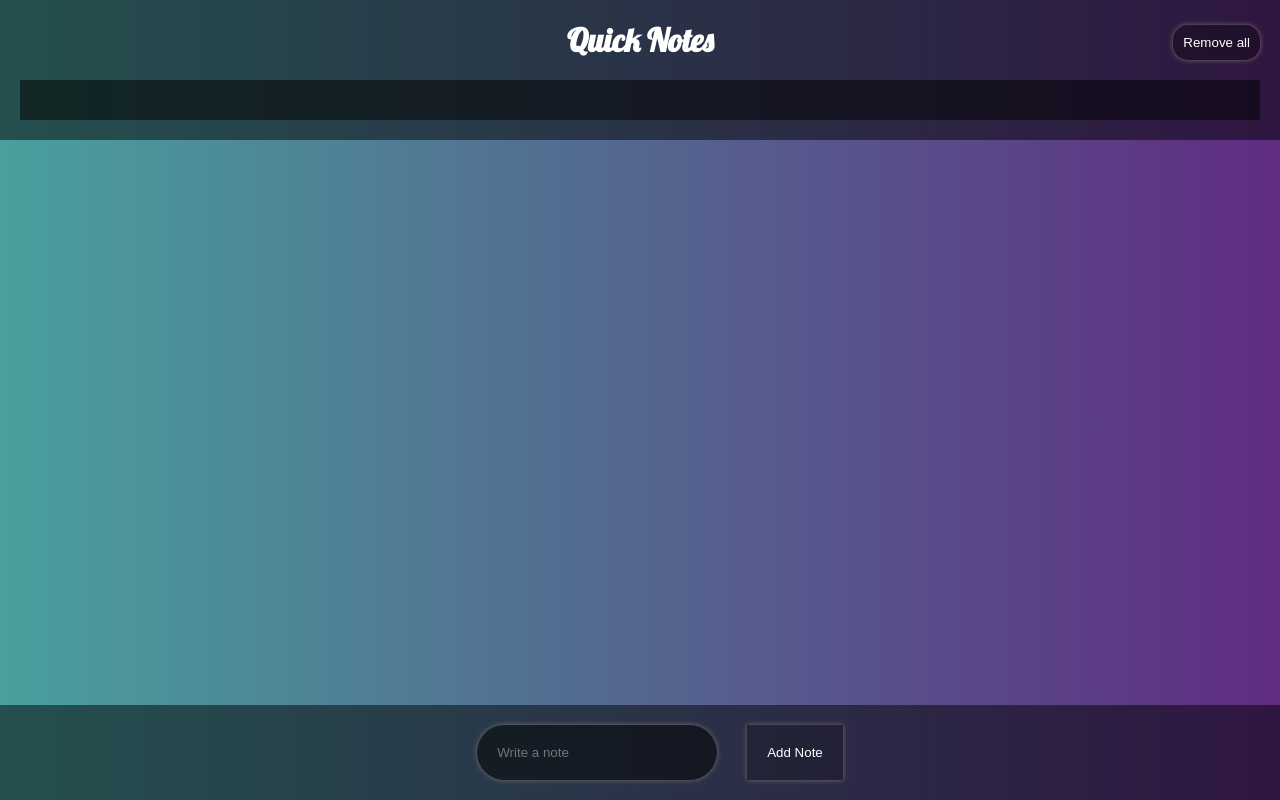
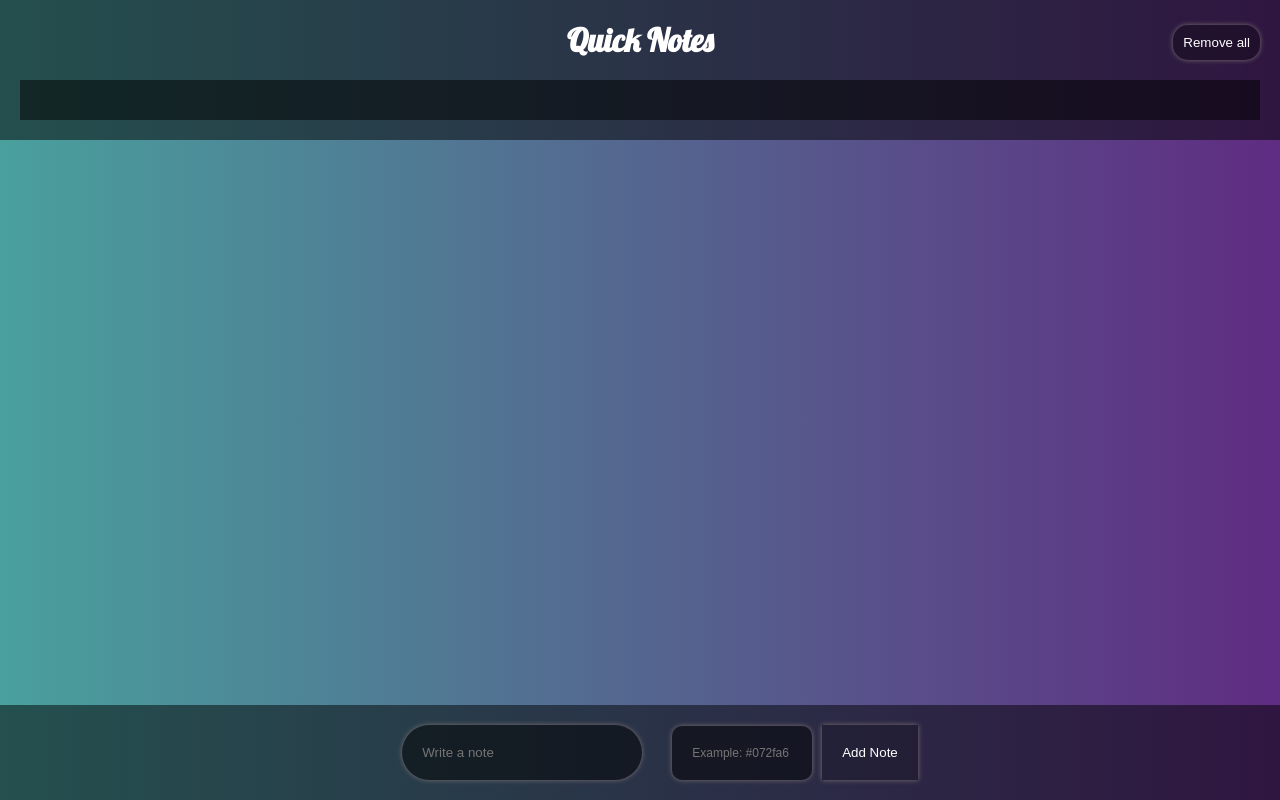
Before and after one commit to urielexis64/reactnotes, a React (Create React App) app: page / in a window 1280 px wide. Built offline with nearby package versions, Linux system fonts and the light colour scheme.

Commit message:
Now you can add a backgroundColor to your note (typing the hexadecimal code)

```diff
--- a/src/App.js
+++ b/src/App.js
@@ -28,7 +28,8 @@ class App extends Component {
     this.db.on('child_added', snap => {
       notes.push({
         noteId: snap.key,
-        noteContent: snap.val().noteContent
+        noteContent: snap.val().noteContent,
+        noteColor: snap.val().noteColor
       })
       this.setState({ notes });
     });
@@ -48,14 +49,17 @@ class App extends Component {
     this.db.child(noteId).remove();
   }
 
-  addNote(note) {
+  addNote(note, color) {
     /* let{notes} = this.state;
     notes.push({
       noteContent: note,
       noteId: notes.length+1
     });
     this.setState({notes});*/
-    this.db.push().set({ noteContent: note });
+    this.db.push().set({
+      noteContent: note,
+      noteColor: color
+    });
   }
 
   removeAll() {
@@ -82,6 +86,7 @@ class App extends Component {
                     noteContent={note.noteContent}
                     noteId={note.noteId}
                     key={note.noteId}
+                    noteColor={note.noteColor}
                     removeNote={this.removeNote}
                   />
                 )
--- a/src/Note/Note.css
+++ b/src/Note/Note.css
@@ -10,6 +10,7 @@
 
 span{
     float: right;
+    margin-left: 10px;
     cursor: pointer;
 }
 
--- a/src/Note/Note.jsx
+++ b/src/Note/Note.jsx
@@ -6,18 +6,18 @@ class Note extends Component {
         super(props);
         this.noteId = props.noteId;
         this.noteContent = props.noteContent;
+        this.noteColor = props.noteColor;
     }
 
     handleRemove = id => {
         const response = window.confirm("Are you sure?");
         if (response)
             this.props.removeNote(id);
-
     }
 
     render() {
         return (
-            <div className="Note">
+            <div style={{backgroundColor: this.noteColor}} className="Note">
                 <p>{this.noteContent}</p>
                 <span
                     onClick={() => this.handleRemove(this.noteId)}>&times;</span>
--- a/src/NoteForm/NoteForm.css
+++ b/src/NoteForm/NoteForm.css
@@ -1,4 +1,4 @@
-.NoteForm input[type="text"]{
+#txtInput{
     padding: 20px;
     background-color: rgba(0,0,0,.5);
     border: none;
@@ -6,6 +6,17 @@
     color: white;
     margin-right: 30px;
     width: 200px;
+}
+
+#color{
+    padding: 20px;
+    background-color: rgba(0,0,0,.5);
+    border: none;
+    border-radius: 10px;
+    color: white;
+    margin-right: 10px;
+    width: 100px;
+    font-size: 12px;
 }
 
 .NoteForm button{
@@ -20,46 +31,3 @@
 .NoteForm button:hover{
     background-color: teal;
 }
-
-.anim{
-    animation: shake 1s normal ease-in-out;
-}
-
-@keyframes shake{
-    10%{
-        transform: translateX(0px);
-    }
-
-    20%{
-        transform: translateX(-20px);
-    }
-
-    30%{
-        transform: translateX(20px);
-    }
-
-    40%{
-        transform: translateX(-20px);
-    }
-    50%{
-        transform: translateX(20px);
-    }
-
-    60%{
-        transform: translateX(-20px);
-    }
-    70%{
-        transform: translateX(20px);
-    }
-
-    80%{
-        transform: translateX(-20px);
-    }
-    90%{
-        transform: translateX(20px);
-    }
-
-    100%{
-        transform: translateX(-20px);
-    }
-}
--- a/src/NoteForm/NoteForm.jsx
+++ b/src/NoteForm/NoteForm.jsx
@@ -10,11 +10,12 @@ export default class NoteForm extends Component {
 
     addNote() {
         const noteText = this.textInput.value;
+        const colorInput = this.colorInput.value;
         if (noteText.trim() === '') {
             return;
         }
 
-        this.props.addNote(this.textInput.value);
+        this.props.addNote(noteText, colorInput);
         this.textInput.value = '';
         this.textInput.focus();
     }
@@ -27,8 +28,15 @@ export default class NoteForm extends Component {
                     ref={input => { this.textInput = input; }}
                     placeholder="Write a note"
                     type="text"
+                />
 
+                <input
+                    id="color"
+                    ref={colorInput => { this.colorInput = colorInput; }}
+                    placeholder="Example: #072fa6"
+                    type="text"
                 />
+
                 <button
                     onClick={this.addNote}>
                     Add Note
```
